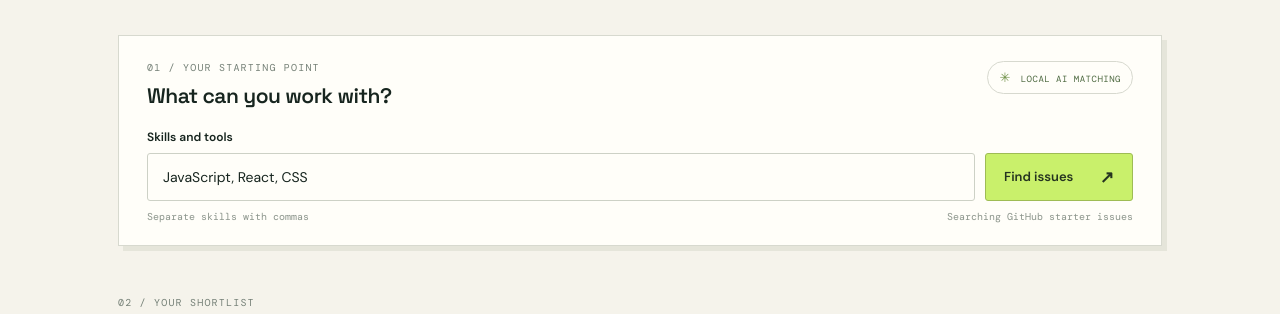
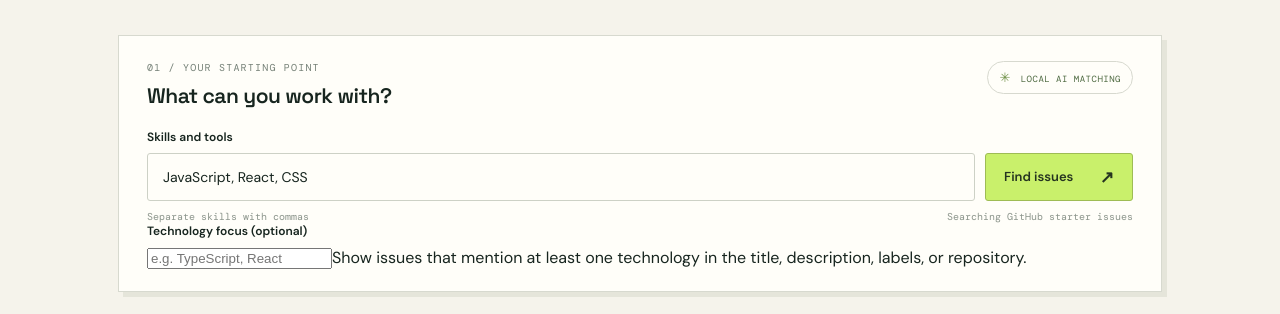
Before and after one commit to Virat2218/issuescout-hackday, a plain HTML site: page index.html in a window 1280 px wide. Shown: the part 380-694 px from the top of the page. Drawn offline with nearby package versions, Linux system fonts and the light colour scheme; no server answers.

Commit message:
Add technology focus input to the form
Added an optional technology focus input field with a hint.

```diff
--- a/index.html
+++ b/index.html
@@ -35,6 +35,7 @@
             <button type="submit" id="find-button"><span>Find issues</span><span class="button-arrow">↗</span></button>
           </div>
           <div class="helper-row"><span>Separate skills with commas</span><span>Searching GitHub starter issues</span></div>
+          <div class="technology-focus"><label for="technologies">Technology focus <span>(optional)</span></label><input id="technologies" name="technologies" autocomplete="off" placeholder="e.g. TypeScript, React" /><span class="filter-hint">Show issues that mention at least one technology in the title, description, labels, or repository.</span></div>
         </form>
       </section>
 
```
